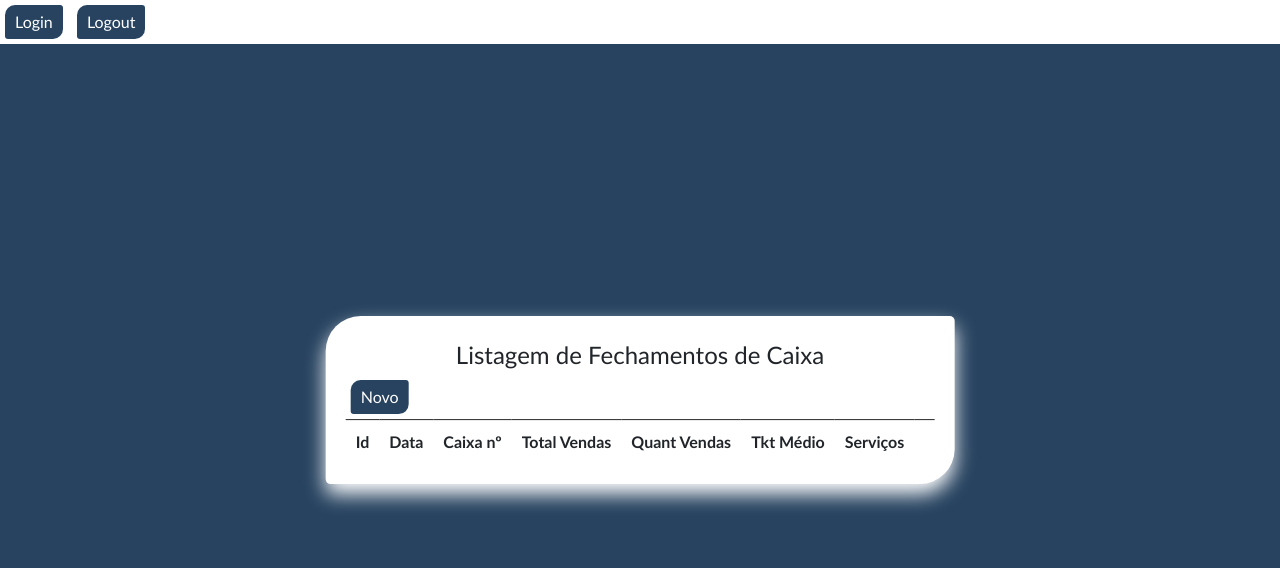
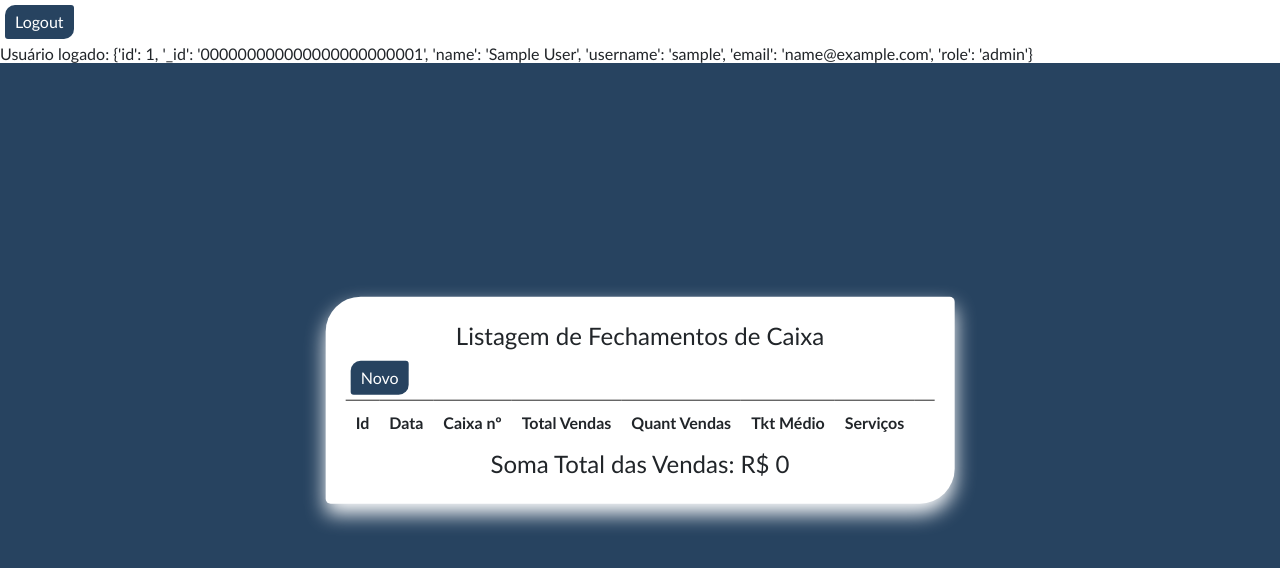
Before and after one commit to kaduoliveira/resumo_caixa, a Flask app: page / in a window 1280 px wide. Shown: the top 568 px of the page. Run offline with Flask 3, Linux system fonts and the light colour scheme; the visitor is signed in with stand-in values (Sample User, id 1).

Commit message:
Soma total implementada

```diff
--- a/templates/lista.html
+++ b/templates/lista.html
@@ -72,8 +72,14 @@
     {% for message in get_flashed_messages() %}
         <div class="alert alert-info">{{ message }}</div>
     {% endfor %}
-    <a href="{{ url_for('login') }}" class="topo"><button>Login</button></a>
-    <a href="{{ url_for('logout') }}" class="topo"><button class="logout">Logout</button></a>
+
+    {% if session.usuario_logado %}
+        <a href="{{ url_for('logout') }}" class="topo"><button class="logout">Logout</button></a>
+        <h6>Usuário logado: {{ session.usuario_logado }} </h6>
+    {% else %}
+        <a href="{{ url_for('login') }}" class="topo"><button>Login</button></a>
+    {% endif %}
+
     <div class="floating-form">
 
         <h4>Listagem de Fechamentos de Caixa</h4>
@@ -107,4 +113,5 @@
                 {% endfor %}
             </tbody>
         </table>
+        <h4>Soma Total das Vendas: R$ {{ soma_total_vendas }}</h4>
     </div>
--- a/views.py
+++ b/views.py
@@ -8,8 +8,10 @@ from datetime import datetime
 def index():
     # Efetuando uma query direto no banco que vai recber uma lista ordenada pelo id
     lista = Caixas.query.order_by(Caixas.data).all()
+    print(lista)
+    soma_total_vendas = sum(lista.total_total for lista in lista)
     print('Listando Caixas presentes no banco de dados')
-    return render_template('lista.html', caixas=lista)
+    return render_template('lista.html', caixas=lista, soma_total_vendas=soma_total_vendas)
 
 # Rota que leva à página de criação de um novo caixa
 @app.route('/novo')
@@ -148,9 +150,10 @@ def criar():
 def editar(id):
 
     # Verificando se o usuario está logando antes de continuar
-    if 'usuario_logado' not in session or session['usuario_logado'] == None:
+    if 'usuario_logado' not in session or session['usuario_logado'] is None:
         print('Redirecionado pro login.')
-        return redirect(url_for('login', proxima=url_for('editar')))
+        return redirect(url_for('login', proxima=url_for('editar', id=id)))
+
     caixa = Caixas.query.filter_by(id=id).first()
     return render_template('editar.html', caixa=caixa)
 
```
